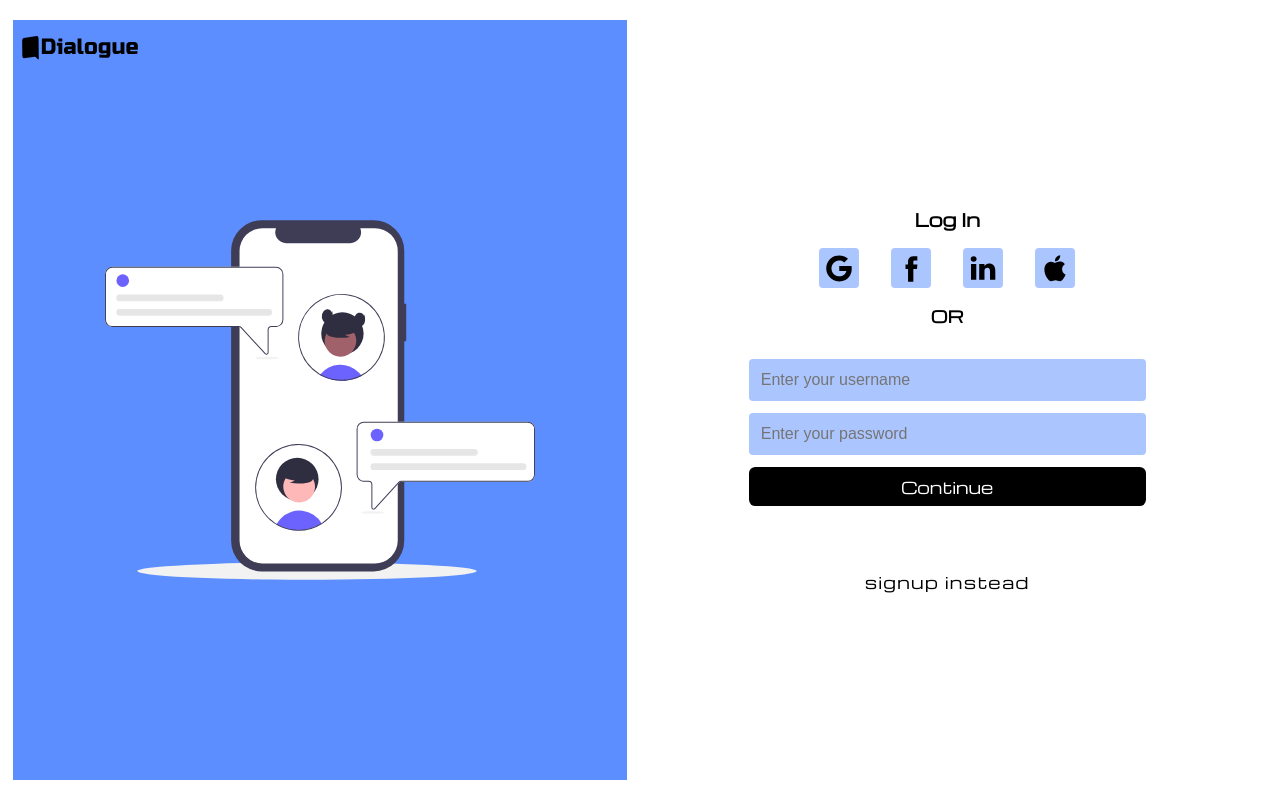
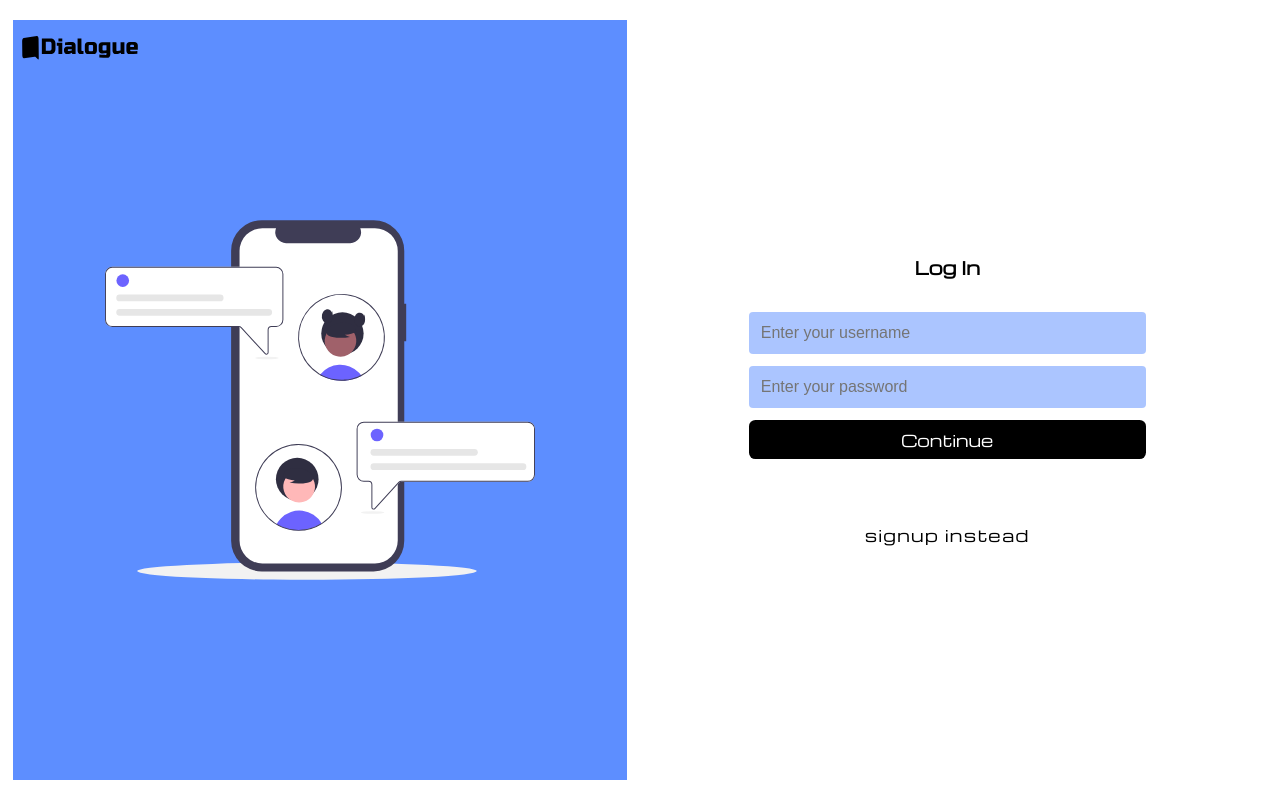
Before and after one commit to prashantsihag03/DialogueV2, a website: page public/register.html in a window 1280 px wide. Drawn offline with Linux system fonts and the light colour scheme.

Commit message:
hiding OAuth links

```diff
--- a/public/register.html
+++ b/public/register.html
@@ -28,14 +28,14 @@
             <div class="option-container">
                 <div class="options">
                     <p id="form-heading">Log In</p>
-                    <ul>
+                    <!-- <ul>
                         <li><a><img src="images/google.svg" alt="Google" /></a></li>
                         <li><a><img src="images/facebook.svg" alt="Facebook" /></a></li>
                         <li><a><img src="images/linkedin.svg" alt="LinkedIn" /></a></li>
                         <li><a><img src="images/apple.svg" alt="Apple" /></a></li>
-                    </ul>
+                    </ul> -->
                 </div>
-                <p>OR</p>
+                <!-- <p>OR</p> -->
                 <form id="login" action="/login" method="POST">
                     <small></small>
                     <input class="form-instance" type="text" placeholder="Enter your username" name="username" required>
```
